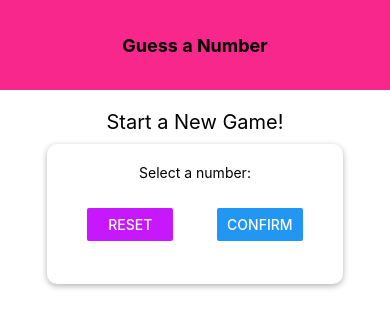
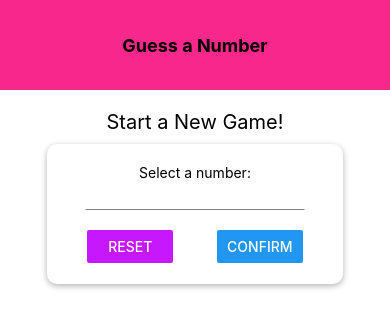
Before and after one commit to yuri-la-torre-ortiz/guessingnumbergame, a React Native app: screen / in a window 390 px wide. Shown: the top 328 px of the page. Built offline with nearby package versions, Linux system fonts and the light colour scheme.

Commit message:
refactor: create Input box component with gray bottom border

```diff
--- /dev/null
+++ b/components/Input.js
@@ -0,0 +1,18 @@
+import React from "react";
+import { TextInput, StyleSheet } from "react-native";
+
+const Input = (props) => {
+  return <TextInput style={{ ...styles.input, ...props.style }} />;
+};
+
+export default Input;
+
+const styles = StyleSheet.create({
+  input: {
+    height: 30,
+    borderColor: "white",
+    borderBottomColor: "grey",
+    borderWidth: 1,
+    marginVertical: 10,
+  },
+});
--- a/screens/StartGameScreen.js
+++ b/screens/StartGameScreen.js
@@ -2,8 +2,8 @@ import React from "react";
 import { View, Text, StyleSheet, TextInput, Button } from "react-native";
 
 import Card from "../components/Card";
-
 import Colors from '../constants/colors';
+import Input from '../components/Input';
 
 const StartGameScreen = (props) => {
   return (
@@ -11,7 +11,7 @@ const StartGameScreen = (props) => {
       <Text style={styles.title}>Start a New Game!</Text>
       <Card style={styles.inputContainer}>
         <Text>Select a number:</Text>
-        <TextInput />
+        <Input />
         <View style={styles.buttonContainer}>
           <View style={styles.button}>
             <Button title="Reset" onPress={() => {}} color={Colors.secondary}/>
```
